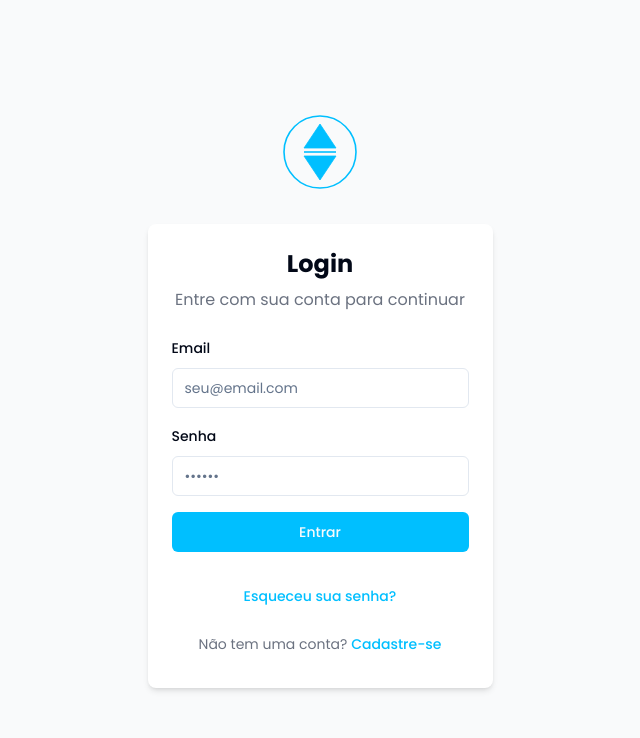
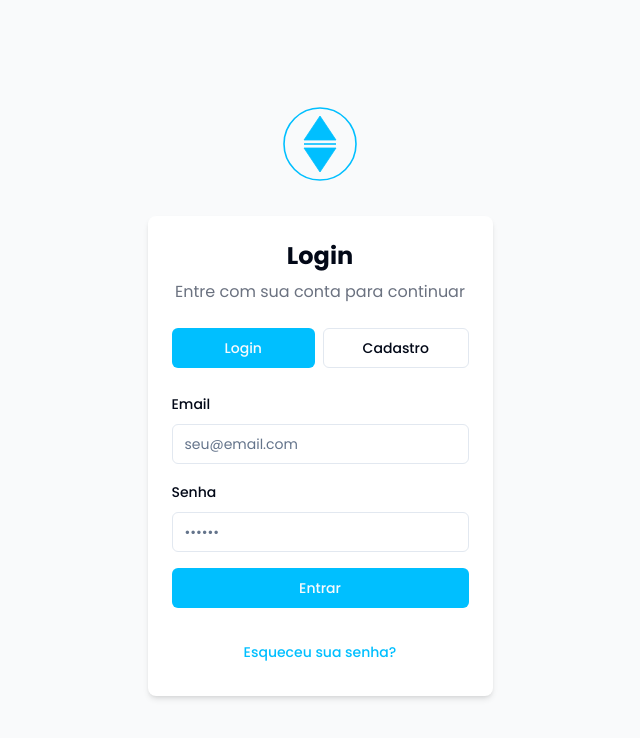
Before and after one commit to tgabriel324/epic-moments-02, a React (Vite) app: page /login in a window 1280 px wide. Shown: the top 738 px of the page, without its empty margins (320-960 px from the left). Built offline with nearby package versions, Linux system fonts and the light colour scheme.

Commit message:
Add login and signup buttons
Updated the login screen to include a "Login" button and a "Sign Up" button side by side within the same card. This enhances user accessibility for both login and registration actions.
[skip gpt_engineer]

```diff
--- a/src/components/auth/LoginForm.tsx
+++ b/src/components/auth/LoginForm.tsx
@@ -16,6 +16,7 @@ const formSchema = z.object({
 
 export const LoginForm = () => {
   const [isLoading, setIsLoading] = useState(false);
+  const [isLogin, setIsLogin] = useState(true);
   const navigate = useNavigate();
 
   const form = useForm<z.infer<typeof formSchema>>({
@@ -29,28 +30,35 @@ export const LoginForm = () => {
   const onSubmit = async (values: z.infer<typeof formSchema>) => {
     try {
       setIsLoading(true);
-      console.log("Tentando login com:", values);
+      console.log(isLogin ? "Tentando login com:" : "Tentando cadastro com:", values);
 
-      const { error } = await supabase.auth.signInWithPassword({
-        email: values.email,
-        password: values.password,
-      });
+      const { error } = isLogin
+        ? await supabase.auth.signInWithPassword({
+            email: values.email,
+            password: values.password,
+          })
+        : await supabase.auth.signUp({
+            email: values.email,
+            password: values.password,
+          });
 
       if (error) {
-        console.error("Erro no login:", error);
-        toast.error(error.message === "Invalid login credentials"
-          ? "Email ou senha inválidos"
-          : "Erro ao fazer login. Tente novamente.");
+        console.error(isLogin ? "Erro no login:" : "Erro no cadastro:", error);
+        toast.error(
+          error.message === "Invalid login credentials"
+            ? "Email ou senha inválidos"
+            : `Erro ao ${isLogin ? 'fazer login' : 'realizar cadastro'}. Tente novamente.`
+        );
         return;
       }
 
-      console.log("Login bem sucedido!");
-      toast.success("Login realizado com sucesso!");
+      console.log(isLogin ? "Login bem sucedido!" : "Cadastro realizado!");
+      toast.success(isLogin ? "Login realizado com sucesso!" : "Cadastro realizado com sucesso!");
       navigate("/");
 
     } catch (error) {
       console.error("Erro inesperado:", error);
-      toast.error("Erro inesperado ao fazer login");
+      toast.error(`Erro inesperado ao ${isLogin ? 'fazer login' : 'realizar cadastro'}`);
     } finally {
       setIsLoading(false);
     }
@@ -59,8 +67,31 @@ export const LoginForm = () => {
   return (
     <div className="w-full max-w-md space-y-6 p-6 bg-white rounded-lg shadow-md">
       <div className="space-y-2 text-center">
-        <h1 className="text-2xl font-bold">Login</h1>
-        <p className="text-gray-500">Entre com sua conta para continuar</p>
+        <h1 className="text-2xl font-bold">{isLogin ? "Login" : "Cadastro"}</h1>
+        <p className="text-gray-500">
+          {isLogin
+            ? "Entre com sua conta para continuar"
+            : "Crie sua conta para começar"}
+        </p>
+      </div>
+
+      <div className="flex gap-2 justify-center">
+        <Button
+          type="button"
+          variant={isLogin ? "default" : "outline"}
+          className={`flex-1 ${isLogin ? 'bg-[#00BFFF] hover:bg-[#00BFFF]/90' : ''}`}
+          onClick={() => setIsLogin(true)}
+        >
+          Login
+        </Button>
+        <Button
+          type="button"
+          variant={!isLogin ? "default" : "outline"}
+          className={`flex-1 ${!isLogin ? 'bg-[#00BFFF] hover:bg-[#00BFFF]/90' : ''}`}
+          onClick={() => setIsLogin(false)}
+        >
+          Cadastro
+        </Button>
       </div>
 
       <Form {...form}>
@@ -98,21 +129,17 @@ export const LoginForm = () => {
             className="w-full bg-[#00BFFF] hover:bg-[#00BFFF]/90"
             disabled={isLoading}
           >
-            {isLoading ? "Entrando..." : "Entrar"}
+            {isLoading
+              ? (isLogin ? "Entrando..." : "Cadastrando...")
+              : (isLogin ? "Entrar" : "Cadastrar")}
           </Button>
         </form>
       </Form>
 
-      <div className="text-center space-y-2">
+      <div className="text-center">
         <Button variant="link" className="text-sm text-[#00BFFF]">
           Esqueceu sua senha?
         </Button>
-        <div className="text-sm text-gray-500">
-          Não tem uma conta?{" "}
-          <Button variant="link" className="text-[#00BFFF] p-0">
-            Cadastre-se
-          </Button>
-        </div>
       </div>
     </div>
   );
```
